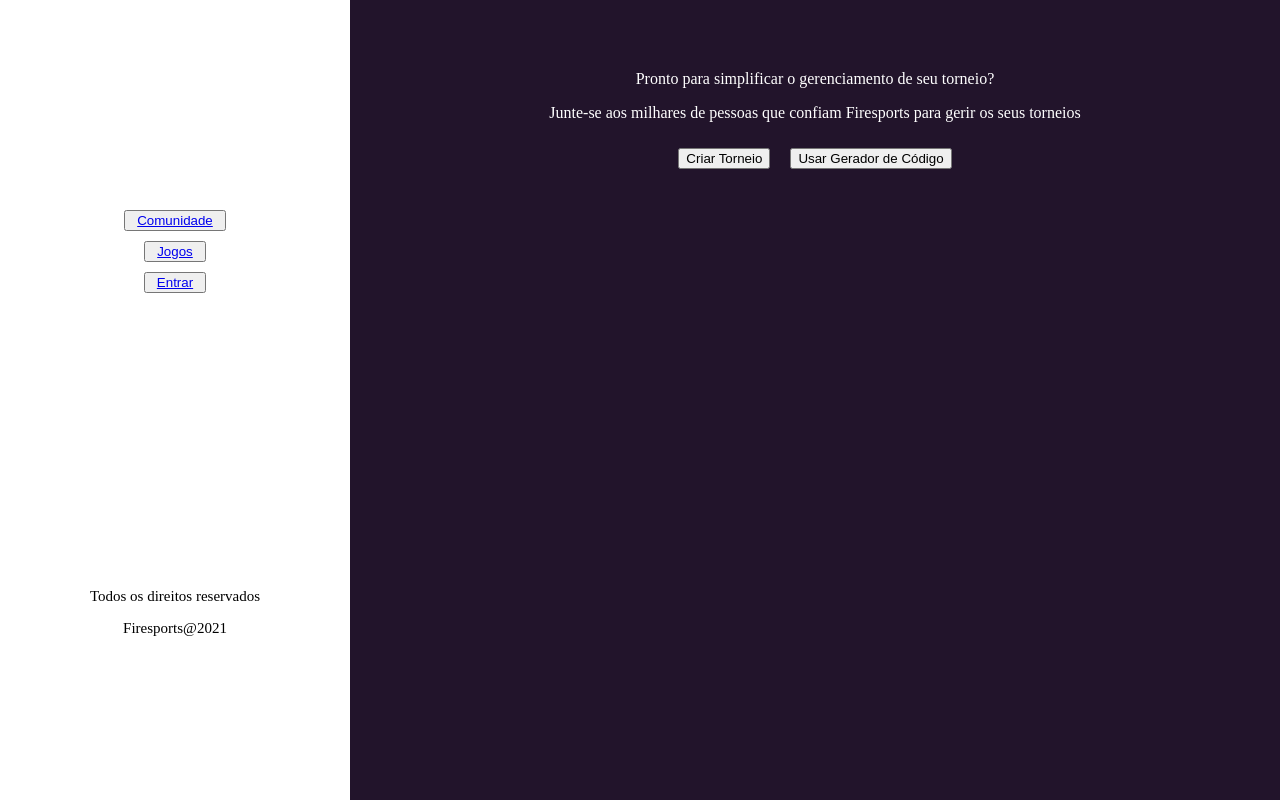
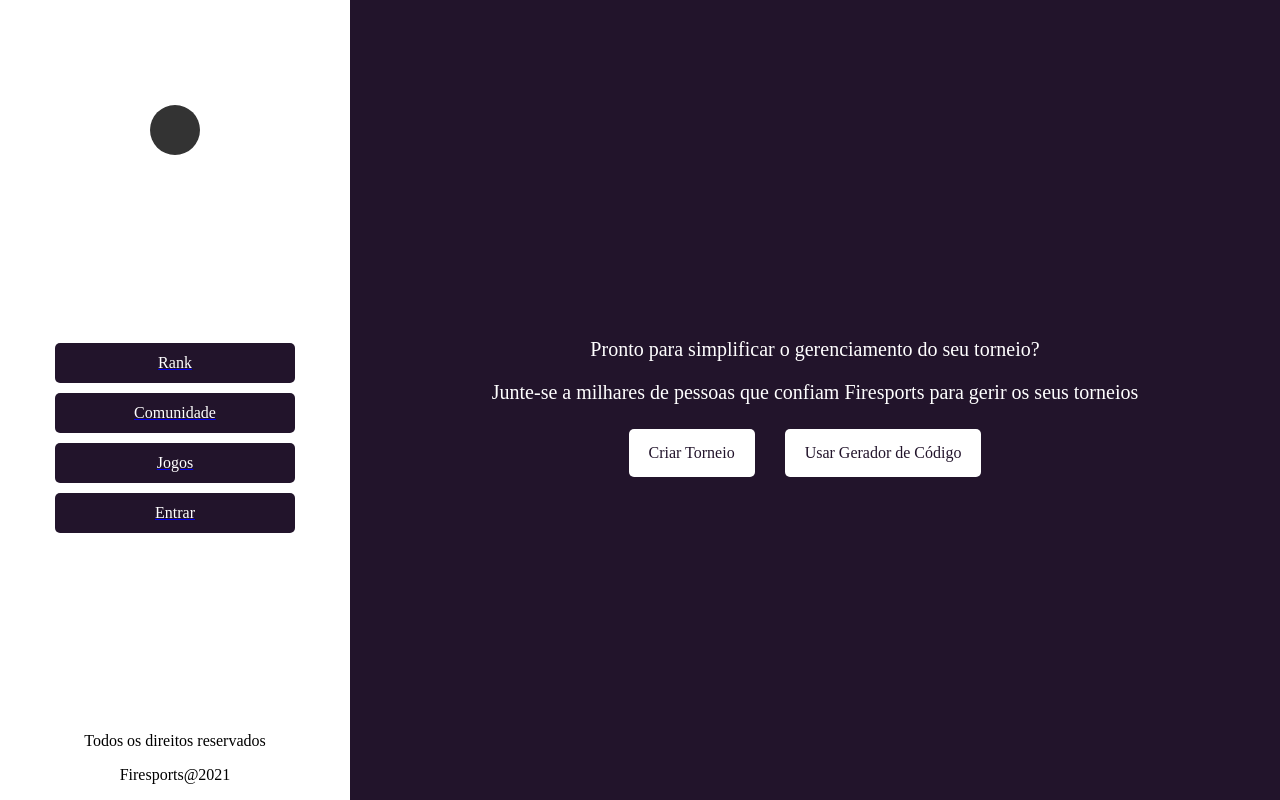
Before and after one commit to vitoribeiro00/Firesports, a React (Create React App) app in the folder frontend/: page / in a window 1280 px wide. Built offline with nearby package versions, Linux system fonts and the light colour scheme.

Commit message:
Update homepage

```diff
--- a/frontend/src/components/Header/index.js
+++ b/frontend/src/components/Header/index.js
@@ -7,20 +7,18 @@ class Button extends Component {
     render() {
         return (
             <div className="menu">
+                <div className="cabecalhoMenu">
+                    <Link to="/"><div className="logoMenu"></div></Link>
+                </div>
                 <div className="conteudoMenu">
-                    <div className="botaoComunidadeMenu">
-                        <button><Link to="/comunidade">Comunidade</Link></button>
-                    </div>
-                    <div className="botaoJogosMenu">
-                        <button><Link to="/jogos">Jogos</Link></button>
-                    </div>
-                    <div className="botaoEntrarMenu">
-                        <button><Link to="/entrar">Entrar</Link></button>
-                    </div>
-                    <div className="footerMenu">
-                        <p>Todos os direitos reservados</p>
-                        <p>Firesports@2021</p>
-                    </div>
+                    <Link to="/rank"><div>Rank</div></Link>
+                    <Link to="/comunidade"><div>Comunidade</div></Link>
+                    <Link to="/jogos"><div>Jogos</div></Link>
+                    <Link to="/entrar"><div>Entrar</div></Link>
+                </div>
+                <div className="rodapeMenu">
+                    <p>Todos os direitos reservados</p>
+                    <p>Firesports@2021</p>
                 </div>
             </div>
         )
--- a/frontend/src/components/Header/styles.css
+++ b/frontend/src/components/Header/styles.css
@@ -1,43 +1,46 @@
 .menu {
-    display: block;
+    display: flex;
     position: fixed;
     width: 350px;
     background-color: #ffffff;
     height: 100%;
+    flex-direction: column;
+    justify-content: space-between;
+}
+
+.cabecalhoMenu {
+    width: 100%;
+    display: flex;
+    justify-content: center;
+}
+
+.logoMenu {
+    width: 50px;
+    height: 50px;
+    background-color: #333;
+    margin-top: 100px;
+    border-radius: 50px;
 }
 
 .conteudoMenu{
     display: flex;
     flex-direction: column;
     align-items: center;
-    margin-top: 200px;
 }
 
-.botaoComunidadeMenu{
+.conteudoMenu div {
     display: flex;
+    width: 240px;
+    height: 40px;
+    background-color: #22142B;
+    color: #FFFFFF;
+    text-align: center;
     justify-content: center;
     align-items: center;
-    margin-top: 10px;
+    border-radius: 5px;
 }
 
-.botaoJogosMenu{
-    display: flex;
-    justify-content: center;
-    align-items: center;
-    margin-top: 10px;
+.rodapeMenu{
+    text-align: center;
+    color: black;
 }
-
-.botaoEntrarMenu{
-    display: flex;
-    justify-content: center;
-    align-items: center;
-    margin-top: 10px;
-}
-
-.footerMenu{
-    flex-direction: column;
-    text-align: center;
-    margin-top: 280px;
-    color: black;
-    font-size:15px;
-}
--- a/frontend/src/pages/Home/index.js
+++ b/frontend/src/pages/Home/index.js
@@ -1,4 +1,5 @@
 import React from 'react';
+import { Link } from 'react-router-dom';
 
 import Header from '../../components/Header';
 
@@ -10,17 +11,12 @@ const Home = () => {
             <Header />
             <div className="modalHome">
                 <div className="conteudoTextoHome">
-                    <p >Pronto para simplificar o gerenciamento de seu torneio?</p>
-                    <p>Junte-se aos milhares de pessoas que confiam Firesports para gerir os seus torneios </p>
+                    <p >Pronto para simplificar o gerenciamento do seu torneio?</p>
+                    <p>Junte-se a milhares de pessoas que confiam Firesports para gerir os seus torneios </p>
                 </div>
-
                 <div className="conteudoBotaoHome">
-                    <div className="botaoCriarTorneioHome">
-                        <button>Criar Torneio</button>
-                    </div>
-                    <div className="botaoGerarCodigoHome">
-                        <button>Usar Gerador de Código</button>
-                    </div>
+                    <Link to="/torneios"><div>Criar Torneio</div></Link>
+                    <Link to=""><div>Usar Gerador de Código</div></Link>
                 </div>
             </div>
         </div>
--- a/frontend/src/pages/Home/styles.css
+++ b/frontend/src/pages/Home/styles.css
@@ -5,23 +5,41 @@
 }
 
 .modalHome{
+    display: flex;
     width: 100%;
+    margin-left: 350px;
     text-align: center;
-    margin-left: 350px;
+    justify-content: center;
+    align-items: center;
+    flex-direction: column;
 }
 
 .conteudoTextoHome {
-    margin-top: 70px;
-}
-
-.conteudoTextoHome p {
-    color: #FFF;
+    margin: 0;
+    padding: 0;
+    color: #FFFFFF;
+    font-size: 20px;
 }
 
 .conteudoBotaoHome {
     display: flex;
     flex-direction: row;
     justify-content: center;
+}
+
+.conteudoBotaoHome a {
+    text-decoration: none;
+}
+
+.conteudoBotaoHome div {
+    background-color: #FFFFFF;
+    margin-right: 20px;
+    padding-left: 20px;
+    padding-right: 20px;
+    padding-top: 15px;
+    padding-bottom: 15px;
+    color: #22142B;
+    border-radius: 5px;
 }
 
 .botaoCriarTorneioHome {
```
Also changed, not shown: 1 other file (tests, documents, lock files or other folders).
